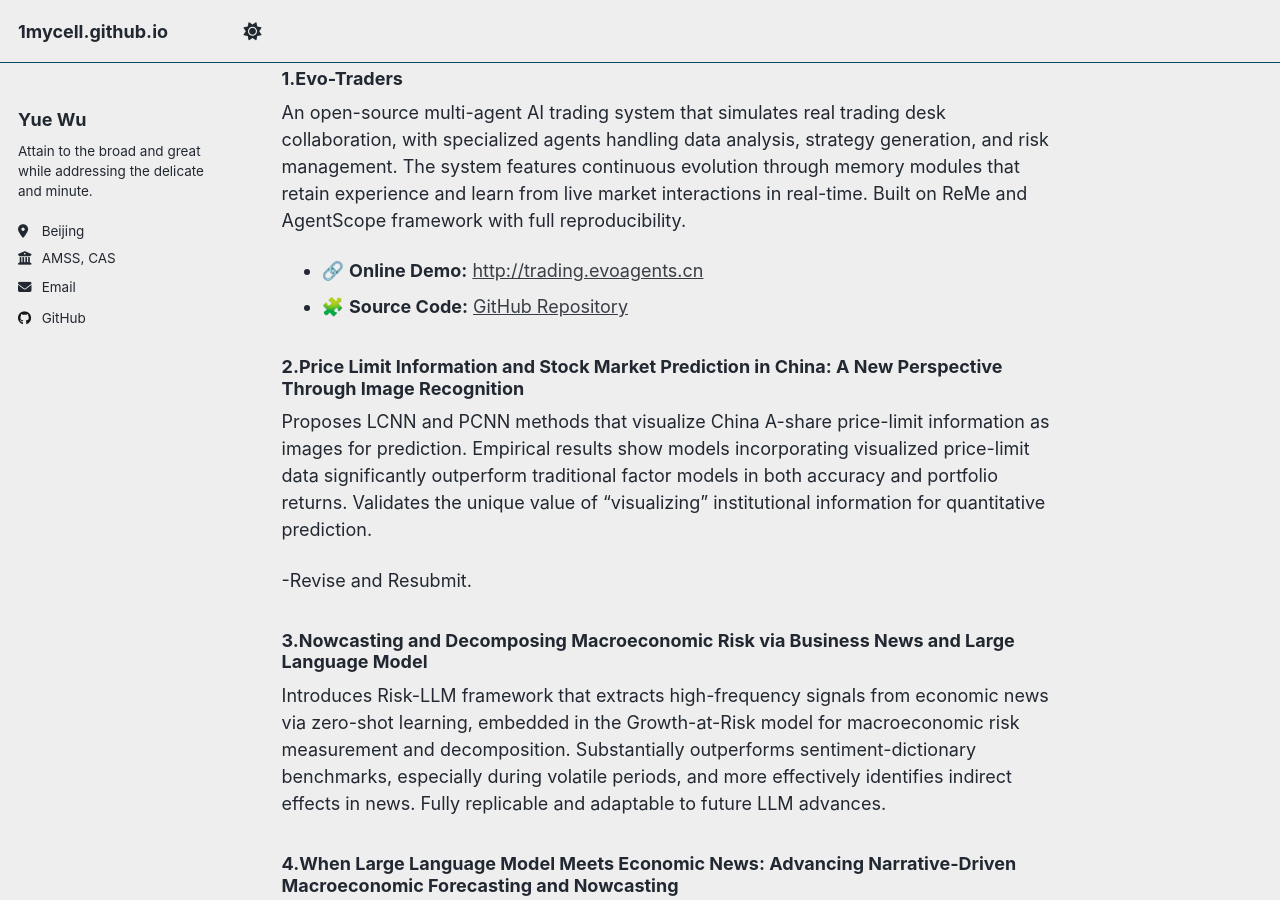
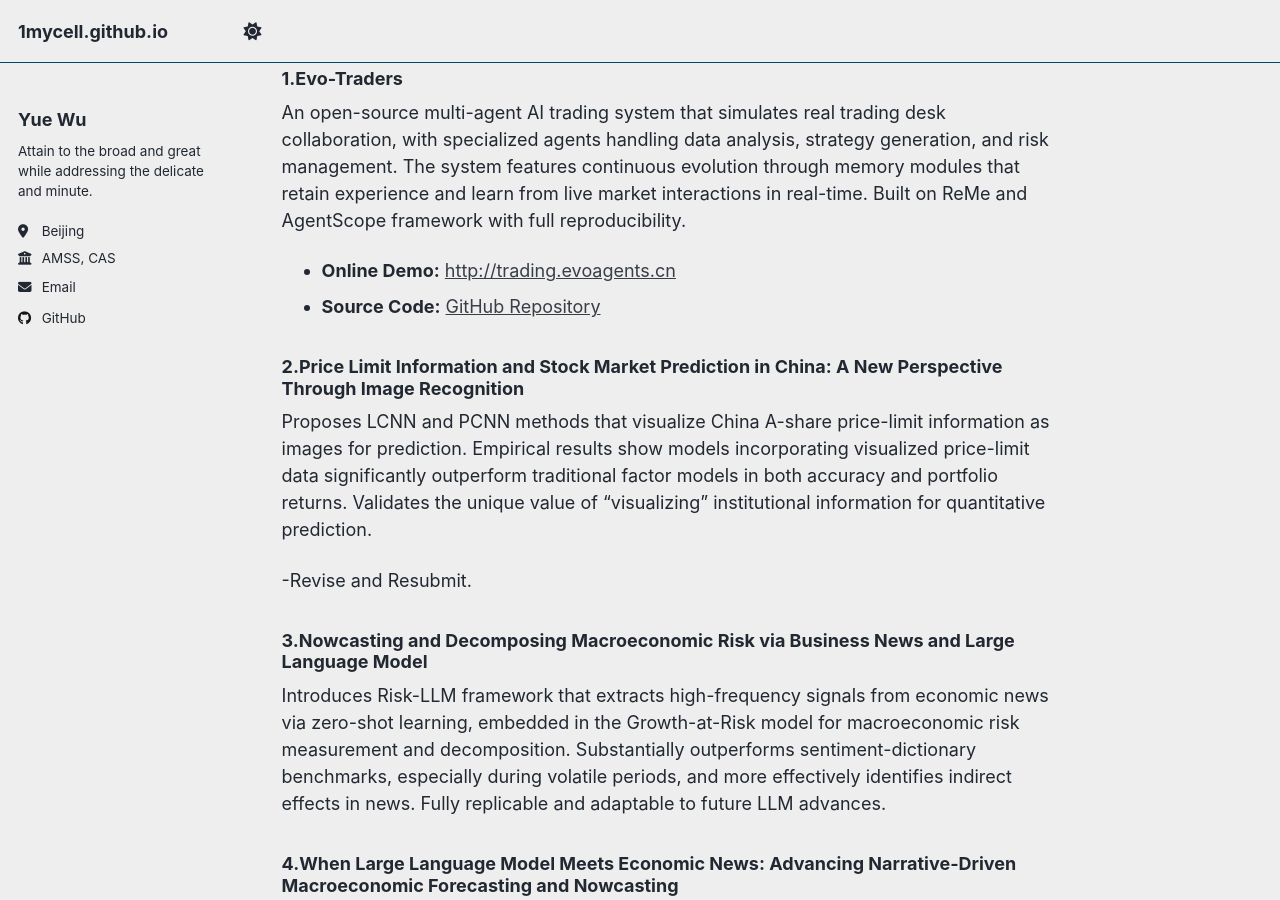
Before and after one commit to 1mycell/1mycell.github.io, a Jekyll site: the page built from _pages/about.md, in a window 1280 px wide and 900 px high, scrolled down 456 px. Built offline with Jekyll 4.4.1, drawn with Linux system fonts in a browser that asks for light colours; a script that is not in the unit is left out.

Commit message:
Fix formatting in research highlights section

```diff
--- a/_pages/about.md
+++ b/_pages/about.md
@@ -21,8 +21,9 @@
 ### 1.Evo-Traders
 
 An open-source multi-agent AI trading system that simulates real trading desk collaboration, with specialized agents handling data analysis, strategy generation, and risk management. The system features continuous evolution through memory modules that retain experience and learn from live market interactions in real-time. Built on ReMe and AgentScope framework with full reproducibility.
-- 🔗 **Online Demo:** [http://trading.evoagents.cn](http://trading.evoagents.cn)
-- 🧩 **Source Code:** [GitHub Repository](https://github.com/agentscope-ai/agentscope-samples/tree/main/evotraders)
+
+- **Online Demo:** [http://trading.evoagents.cn](http://trading.evoagents.cn)
+- **Source Code:** [GitHub Repository](https://github.com/agentscope-ai/agentscope-samples/tree/main/evotraders)
 
 ### 2.Price Limit Information and Stock Market Prediction in China: A New Perspective Through Image Recognition
 
```
